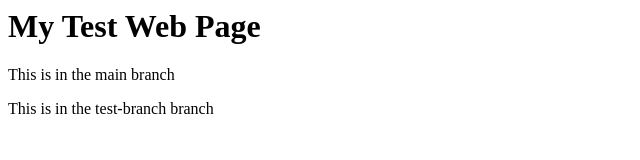
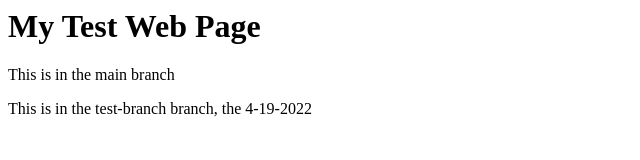
Before and after one commit to liamageo/simple-website, a plain HTML site: page index.html in a window 1280 px wide. Shown: the whole page, without its empty margins (0-640 px from the left). Drawn offline with Linux system fonts and the light colour scheme.

Commit message:
Update index.html

```diff
--- a/index.html
+++ b/index.html
@@ -1,3 +1,3 @@
 <h1>My Test Web Page</h1>
 <p>This is in the main branch</p>
-<p>This is in the test-branch branch</p>
+<p>This is in the test-branch branch, the 4-19-2022</p>
```
